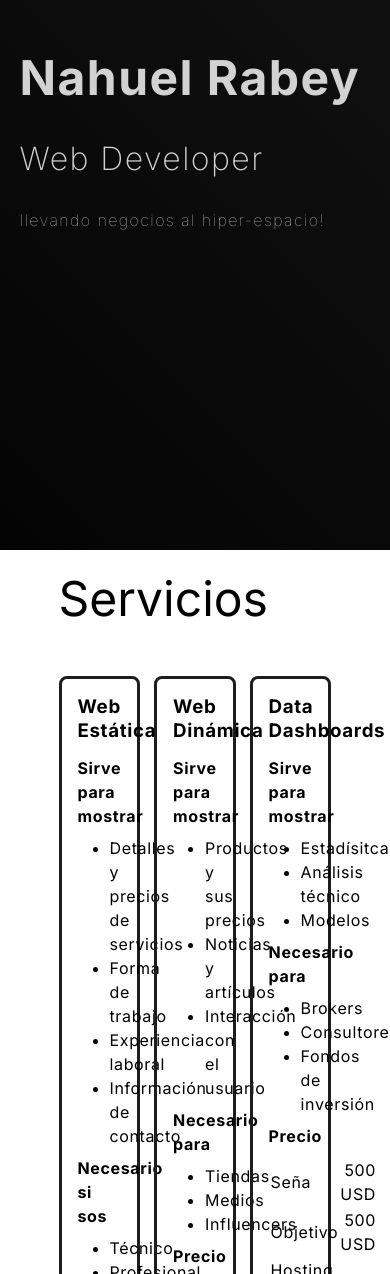
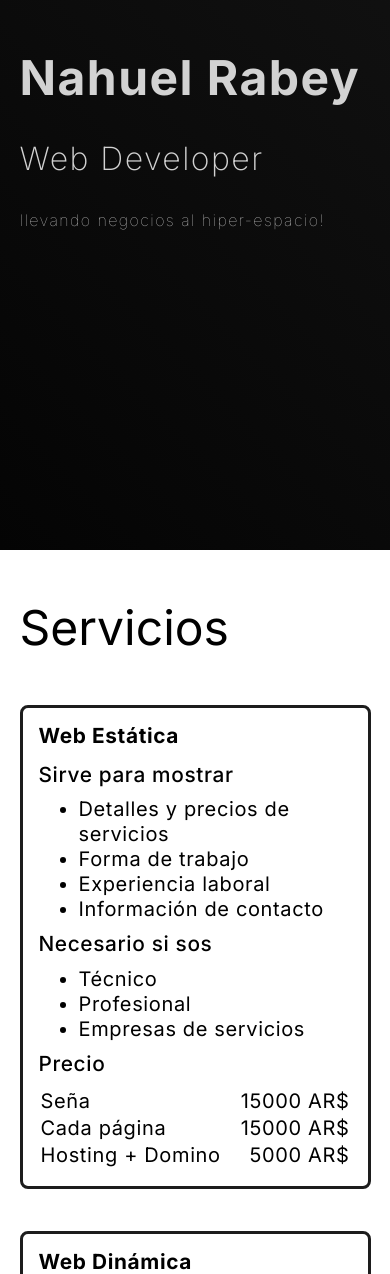
Before and after one commit to nahuelrabey/portfolio, a Next.js app: page / in a window 390 px wide. Shown: the part 294-1568 px from the top of the page. Built offline with nearby package versions, Linux system fonts and the light colour scheme.

Commit message:
services and experience is now Mobile!

```diff
--- a/components/Experience/Experience.module.css
+++ b/components/Experience/Experience.module.css
@@ -1,9 +1,22 @@
 .experiencia {
+  width: 70vw;
   margin: auto;
-  width: 70vw;
 }
+
+@media screen and (max-width: 426px){
+    .experiencia {
+      width: 90vw;
+    }
+}
+
 .experiencia h2 {
   margin: 10vh auto;
+}
+
+@media screen and (max-width: 426px){
+    .experiencia h2 {
+      margin: 5vh auto;
+    }
 }
 
 .timeline {
@@ -11,6 +24,12 @@
   margin: auto;
   width: 55vw;
   /* position: relative; */
+}
+
+@media screen and (max-width: 426px){
+    .timeline {
+      width: 100%
+    }
 }
 
 .timeline::after {
@@ -42,6 +61,17 @@
   border-radius: 50%;
 }
 
+@media screen and (max-width: 426px){
+    .job {
+      width: 100%;
+      left: 20px;
+    }
+
+    .job::after{
+      left: -26px;
+    }
+}
+
 .content {
   /* border: 1px solid black; */
   background-color: rgb(10, 10, 10);
@@ -61,6 +91,18 @@
 .content h4,
 .content p {
   margin-bottom: 1em;
+}
+
+@media screen and (max-width: 426px){
+    .content {
+      padding: 0.5em;
+    }
+    .content h3 {
+      font-size: 1em;
+    }
+    .content p, .content span {
+      font-size: .8em;
+    }
 }
 
 .content ul li {
--- a/components/Services/Services.module.css
+++ b/components/Services/Services.module.css
@@ -2,11 +2,17 @@
   display: flex;
   justify-content: center;
   align-items: center;
-  height: 120vh;
+  min-height: 120vh;
 }
 
 .container {
   width: 70vw;
+}
+
+@media screen and (max-width: 426px) {
+  .container {
+    width: 90vw;
+  }
 }
 
 .container h2 {
@@ -20,30 +26,59 @@
   justify-content: space-between;
 }
 
+@media screen and (max-width: 769px) {
+  .services {
+    display: block;
+  }
+}
+
 .service {
   padding: 1em;
   border: 3px solid rgb(29, 29, 29);
-  border-radius: .5em;
+  border-radius: 0.5em;
   width: 30%;
-  letter-spacing: .04em;
+  letter-spacing: 0.04em;
   line-height: 1.5em;
 }
 
+@media screen and (max-width: 768px) {
+  .service {
+    display: block;
+    width: 100%;
+    margin: 5vh 0;
+  }
+}
+
 .service h3 {
-  margin-bottom: .7em;
+  margin-bottom: 0.7em;
 }
 
 .service h4:first-of-type {
-  margin-bottom: .5em;
+  margin-bottom: 0.5em;
 }
 
 .service h4 {
-  margin: .5em 0;
+  margin: 0.5em 0;
 }
 
 .service li {
   /* list-style: none; */
   margin-left: 2em;
+}
+
+@media screen and (max-width: 768px) {
+  .service h3,
+  .service h4 {
+    font-size: 1.3em;
+  }
+  .service h4 {
+    font-weight: 500;
+  }
+  .service li,
+  .service td {
+    line-height: 1.25em;
+    font-size: 1.25em;
+  }
 }
 
 .prices {
```
